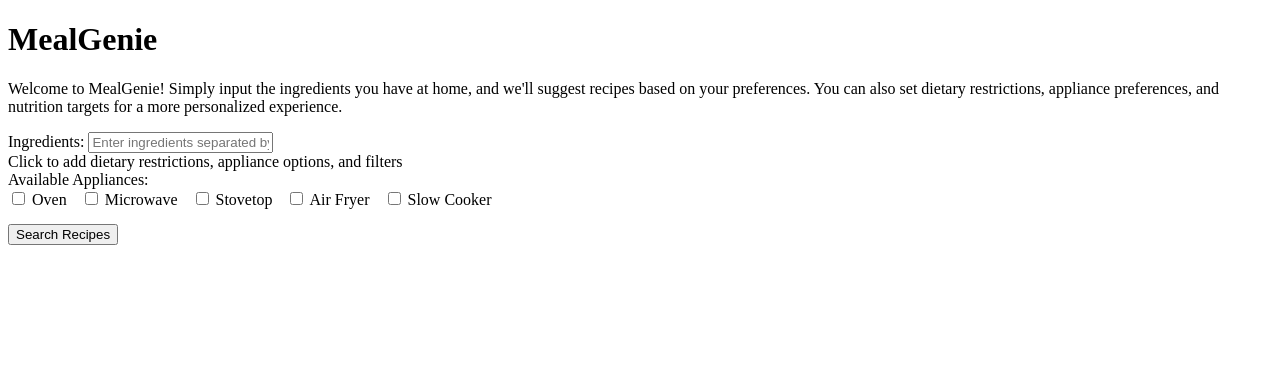
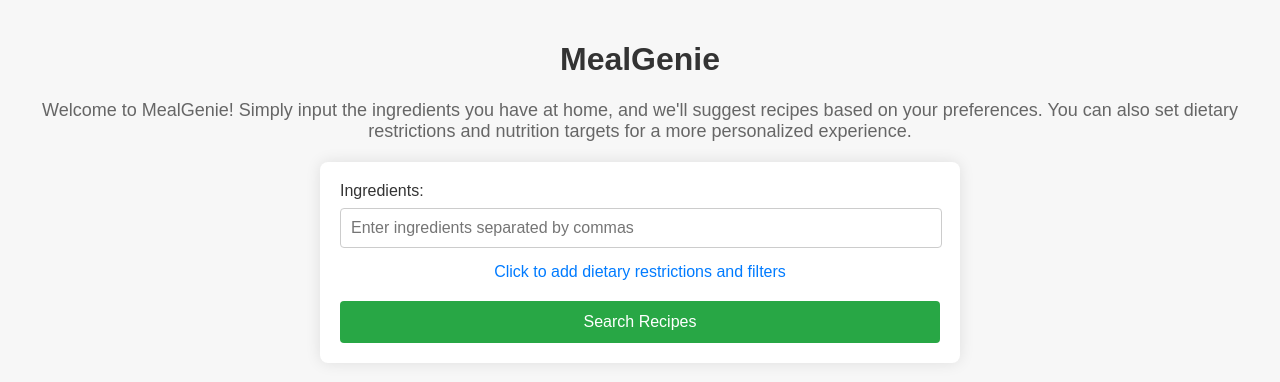
Before and after one commit to llaporta1/MealGenie1, a plain HTML site: page index.html in a window 1280 px wide. Drawn offline with Linux system fonts and the light colour scheme.

Commit message:
changed back to orginal

```diff
--- a/index.html
+++ b/index.html
@@ -1,4 +1,3 @@
-<!-- Updated HTML -->
 <!DOCTYPE html>
 <html lang="en">
 <head>
@@ -6,13 +5,105 @@
   <meta name="viewport" content="width=device-width, initial-scale=1.0">
   <title>MealGenie</title>
   <style>
-    /* (Unchanged styles for brevity) */
-    /* Add your existing styles here */
-    .appliances-group {
+    body {
+      font-family: Arial, sans-serif;
+      background-color: #f7f7f7;
+      margin: 0;
+      padding: 20px;
+    }
+
+    h1 {
+      text-align: center;
+      color: #333;
+    }
+
+    .description {
+      text-align: center;
+      margin-bottom: 20px;
+      font-size: 18px;
+      color: #666;
+    }
+
+    form {
+      max-width: 600px;
+      margin: 0 auto;
+      background-color: white;
+      padding: 20px;
+      border-radius: 8px;
+      box-shadow: 0 0 15px rgba(0, 0, 0, 0.1);
+    }
+
+    label {
+      font-size: 16px;
+      margin-bottom: 8px;
+      display: block;
+      color: #333;
+    }
+
+    input[type="text"],
+    input[type="number"] {
+      width: calc(100% - 20px);
+      padding: 10px;
+      font-size: 16px;
+      margin-bottom: 15px;
+      border-radius: 4px;
+      border: 1px solid #ccc;
+      display: block;
+    }
+
+    button {
+      width: 100%;
+      padding: 12px;
+      background-color: #28a745;
+      color: white;
+      border: none;
+      border-radius: 4px;
+      font-size: 16px;
+      cursor: pointer;
+    }
+
+    button:hover {
+      background-color: #218838;
+    }
+
+    /* Toggle Section */
+    #filtersContainer {
+      display: none;
+      margin-top: 10px;
+      padding-top: 15px;
+      border-top: 1px solid #ddd;
+    }
+
+    .filter-row {
+      display: flex;
+      justify-content: space-between;
+      margin-bottom: 10px;
+    }
+
+    .filter-row label {
+      width: 48%; /* Max two inputs per line */
+    }
+
+    input[type="number"] {
+      width: 48%; /* Ensure two inputs per row */
+    }
+
+    .toggle-filters {
+      text-align: center;
+      margin-bottom: 20px;
+      cursor: pointer;
+      color: #007bff;
+    }
+
+    .toggle-filters:hover {
+      text-decoration: underline;
+    }
+
+    .checkbox-group {
       margin-bottom: 15px;
     }
 
-    .appliances-group label {
+    .checkbox-group label {
       display: inline-block;
       margin-right: 10px;
     }
@@ -21,26 +112,44 @@
 <body>
 
   <h1>MealGenie</h1>
-  <p class="description">Welcome to MealGenie! Simply input the ingredients you have at home, and we'll suggest recipes based on your preferences. You can also set dietary restrictions, appliance preferences, and nutrition targets for a more personalized experience.</p>
+  <p class="description">Welcome to MealGenie! Simply input the ingredients you have at home, and we'll suggest recipes based on your preferences. You can also set dietary restrictions and nutrition targets for a more personalized experience.</p>
 
   <form id="ingredientsForm">
     <label for="ingredients">Ingredients:</label>
     <input type="text" id="ingredients" placeholder="Enter ingredients separated by commas">
 
     <!-- Toggle button to show or hide filters -->
-    <div class="toggle-filters" onclick="toggleFilters()">Click to add dietary restrictions, appliance options, and filters</div>
+    <div class="toggle-filters" onclick="toggleFilters()">Click to add dietary restrictions and filters</div>
 
     <!-- Hidden section for dietary restrictions and filters -->
     <div id="filtersContainer">
-      <!-- (Existing dietary restrictions section) -->
+      <label>Dietary Restrictions:</label>
+      <div class="checkbox-group">
+        <label><input type="checkbox" name="diet" value="vegan"> Vegan</label>
+        <label><input type="checkbox" name="diet" value="vegetarian"> Vegetarian</label>
+        <label><input type="checkbox" name="diet" value="gluten free"> Gluten Free</label>
+        <label><input type="checkbox" name="diet" value="ketogenic"> Ketogenic</label>
+        <label><input type="checkbox" name="diet" value="paleo"> Paleo</label>
+      </div>
 
-      <label>Available Appliances:</label>
-      <div class="appliances-group">
-        <label><input type="checkbox" name="appliance" value="oven"> Oven</label>
-        <label><input type="checkbox" name="appliance" value="microwave"> Microwave</label>
-        <label><input type="checkbox" name="appliance" value="stovetop"> Stovetop</label>
-        <label><input type="checkbox" name="appliance" value="air fryer"> Air Fryer</label>
-        <label><input type="checkbox" name="appliance" value="slow cooker"> Slow Cooker</label>
+      <div class="filter-row">
+        <label for="minCalories">Min Calories:</label>
+        <input type="number" id="minCalories" placeholder="e.g., 100">
+      </div>
+
+      <div class="filter-row">
+        <label for="maxCalories">Max Calories:</label>
+        <input type="number" id="maxCalories" placeholder="e.g., 500">
+      </div>
+
+      <div class="filter-row">
+        <label for="minProtein">Min Protein (grams):</label>
+        <input type="number" id="minProtein" placeholder="e.g., 10">
+      </div>
+
+      <div class="filter-row">
+        <label for="maxProtein">Max Protein (grams):</label>
+        <input type="number" id="maxProtein" placeholder="e.g., 50">
       </div>
     </div>
 
@@ -53,12 +162,14 @@
     const API_KEY = '1347d10be1b547dc8f72ebd4fbe20ac5';  // Your API key
     const API_URL = `https://api.spoonacular.com/recipes/complexSearch`;
 
+    // Function to toggle the visibility of the filters section
     function toggleFilters() {
       const filtersContainer = document.getElementById('filtersContainer');
       filtersContainer.style.display = filtersContainer.style.display === 'none' ? 'block' : 'none';
     }
 
-    async function fetchRecipes(ingredients, diets, minCalories, maxCalories, minProtein, maxProtein, appliances) {
+    // Function to fetch recipes from the Spoonacular API based on the ingredients input and additional filters
+    async function fetchRecipes(ingredients, diets, minCalories, maxCalories, minProtein, maxProtein) {
       const query = encodeURIComponent(ingredients);
       let url = `${API_URL}?includeIngredients=${query}&number=10&ranking=1&apiKey=${API_KEY}`;
 
@@ -82,12 +193,6 @@
         url += `&maxProtein=${maxProtein}`;
       }
 
-      // Add appliances if specified
-      if (appliances.length > 0) {
-        const appliancesQuery = appliances.join(',');
-        url += `&appliances=${encodeURIComponent(appliancesQuery)}`; // Adjust this parameter based on API capability
-      }
-
       try {
         const response = await fetch(url);
         if (!response.ok) {
@@ -101,16 +206,13 @@
       }
     }
 
+    // Handle form submission
     document.getElementById('ingredientsForm').addEventListener('submit', async function (e) {
       e.preventDefault();
 
       const ingredients = document.getElementById('ingredients').value.trim();
       const dietCheckboxes = document.querySelectorAll('input[name="diet"]:checked');
       const diets = Array.from(dietCheckboxes).map(checkbox => checkbox.value);
-
-      const applianceCheckboxes = document.querySelectorAll('input[name="appliance"]:checked');
-      const appliances = Array.from(applianceCheckboxes).map(checkbox => checkbox.value);
-
       const minCalories = document.getElementById('minCalories').value;
       const maxCalories = document.getElementById('maxCalories').value;
       const minProtein = document.getElementById('minProtein').value;
@@ -121,16 +223,17 @@
         return;
       }
 
-      const recipes = await fetchRecipes(ingredients, diets, minCalories, maxCalories, minProtein, maxProtein, appliances);
+      const recipes = await fetchRecipes(ingredients, diets, minCalories, maxCalories, minProtein, maxProtein);
       displayRecipes(recipes);
     });
 
+    // Function to display the fetched recipes on the webpage
     function displayRecipes(recipes) {
       const recipeList = document.getElementById('recipeList');
       recipeList.innerHTML = '';
 
       if (recipes.length === 0) {
-        recipeList.innerHTML = '<p>No recipes found. Please try different ingredients or appliances.</p>';
+        recipeList.innerHTML = '<p>No recipes found. Please try different ingredients.</p>';
         return;
       }
 
```
